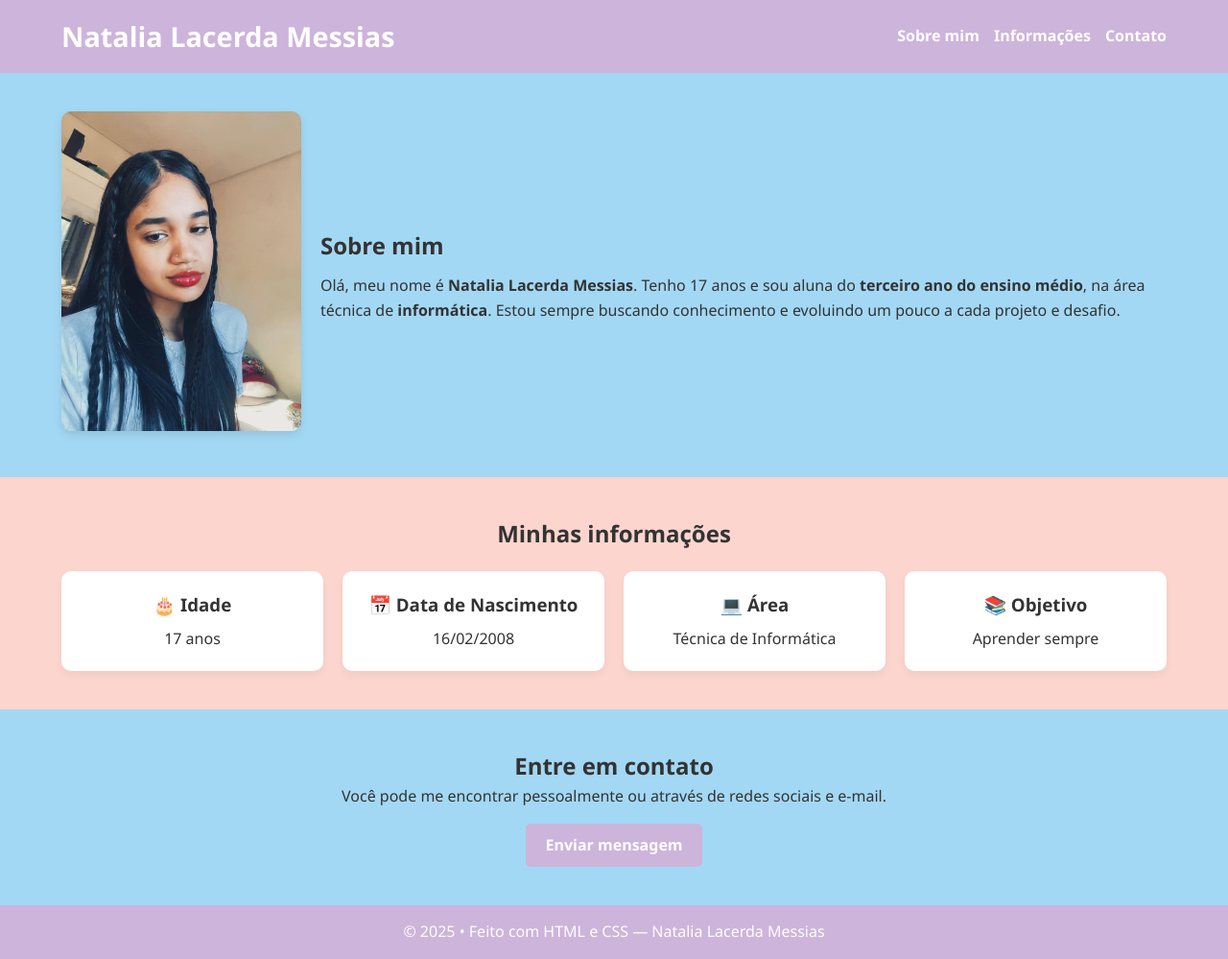
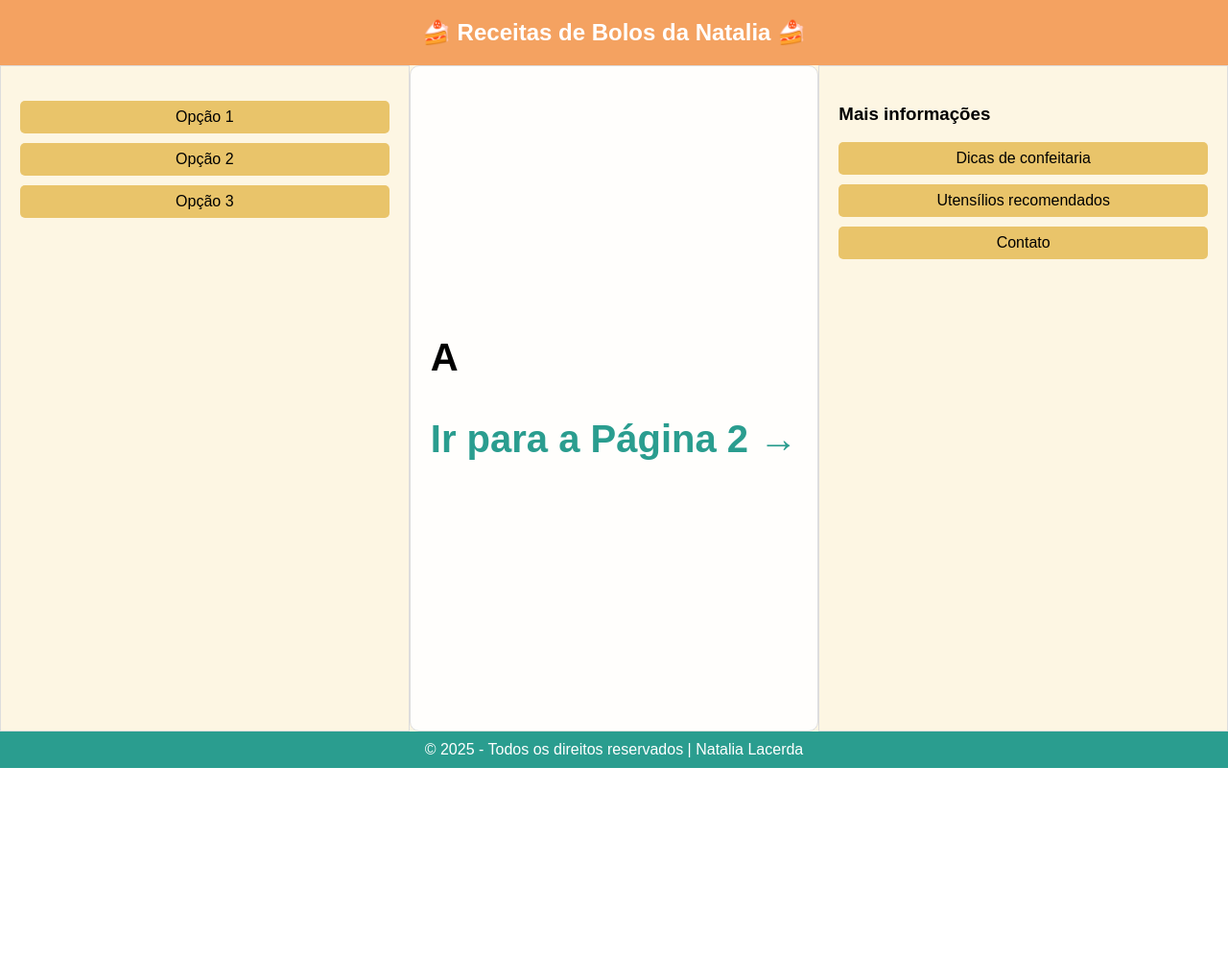
Before and after one commit to Natalia23f/portifolio, a plain HTML site: page index.html in a window 1280 px wide. Shown: the whole page at 96% size. After the commit the page ends 800 px from the top, so only its background shows below. Drawn offline with Linux system fonts and the light colour scheme.

Commit message:
Add files via upload

```diff
--- a/index.html
+++ b/index.html
@@ -1,80 +1,119 @@
 <!DOCTYPE html>
-<html lang="pt-br">
+<html lang="pt-BR">
 <head>
   <meta charset="UTF-8">
-    <meta name="viewport" content="width=device-width, initial-scale=1.0">
-    <title>Apresentação — Natalia Lacerda Messias</title>
-    <link rel="stylesheet" href="main.css">
+  <title>Site de Receitas de Bolo</title>
+  <style>
+    body {
+      margin: 0;
+      font-family: Arial, sans-serif;
+      display: flex;
+      flex-direction: column;
+      height: 100vh;
+    }
+    header {
+      background: #f4a261;
+      padding: 20px;
+      text-align: center;
+      font-size: 24px;
+      font-weight: bold;
+      color: white;
+    }
+    main {
+      flex: 1;
+      display: flex;
+      background: #fdf6e3;
+    }
+    .coluna {
+      flex: 1;
+      padding: 20px;
+      border: 1px solid #ddd;
+      overflow: auto;
+    }
+    .menu-esquerda ul, .menu-direita ul {
+      list-style: none;
+      padding: 0;
+    }
+    .menu-esquerda li, .menu-direita li {
+      margin: 10px 0;
+      cursor: pointer;
+      padding: 8px;
+      background: #e9c46a;
+      border-radius: 5px;
+      text-align: center;
+      transition: 0.3s;
+    }
+    .menu-esquerda li:hover, .menu-direita li:hover {
+      background: #f4a261;
+      color: white;
+    }
+    .conteudo {
+      display: flex;
+      justify-content: center;
+      align-items: center;
+      font-size: 40px;
+      font-weight: bold;
+      background: rgba(255, 255, 255, 0.9);
+      border-radius: 10px;
+      transition: all 0.3s ease-in-out;
+    }
+    .destaque {
+      flex: 2;
+      background: rgba(255, 255, 255, 0.7);
+      backdrop-filter: blur(5px);
+    }
+    footer {
+      background: #2a9d8f;
+      text-align: center;
+      color: white;
+      padding: 10px;
+    }
+    a {
+      text-decoration: none;
+      color: #2a9d8f;
+    }
+    a:hover {
+      text-decoration: underline;
+    }
+  </style>
+  <script>
+    function destacar() {
+      let conteudo = document.getElementById("centro");
+      conteudo.classList.toggle("destaque");
+    }
+  </script>
 </head>
 <body>
+  <header>🍰 Receitas de Bolos da Natalia 🍰</header>
 
-    <!-- Cabeçalho -->
-    <header>
-        <div class="container">
-            <h1>Natalia Lacerda Messias</h1>
-            <nav>
+  <main>
+    <div class="coluna menu-esquerda">
       <ul>
-                    <li><a href="#sobre">Sobre mim</a></li>
-                    <li><a href="#informacoes">Informações</a></li>
-                    <li><a href="#contato">Contato</a></li>
+        <li onclick="destacar()">Opção 1</li>
+        <li onclick="destacar()">Opção 2</li>
+        <li onclick="destacar()">Opção 3</li>
       </ul>
-            </nav>
     </div>
-    </header>
 
-    <!-- Seção Sobre mim -->
-    <section id="sobre" class="sobre">
-        <div class="container sobre-container">
-            <div class="foto">
-                <img src="minha-foto.jpeg" alt="Foto de Natalia Lacerda Messias">
-            </div>
-            <div class="texto">
-                <h2>Sobre mim</h2>
-                <p>Olá, meu nome é <strong>Natalia Lacerda Messias</strong>. Tenho 17 anos e sou aluna do <strong>terceiro ano do ensino médio</strong>, na área técnica de <strong>informática</strong>. Estou sempre buscando conhecimento e evoluindo um pouco a cada projeto e desafio.</p>
+    <div class="coluna conteudo" id="centro">
+      <div>
+        <p>A</p>
+        <p><a href="pagina2.html">Ir para a Página 2 →</a></p>
       </div>
     </div>
-    </section>
 
-    <!-- Seção Informações -->
-    <section id="informacoes" class="informacoes">
-        <div class="container">
-            <h2>Minhas informações</h2>
-            <div class="info-grid">
-                <div class="info-card">
-                    <h3>🎂 Idade</h3>
-                    <p>17 anos</p>
+    <div class="coluna menu-direita">
+      <h3>Mais informações</h3>
+      <ul>
+        <li>Dicas de confeitaria</li>
+        <li>Utensílios recomendados</li>
+        <li>Contato</li>
+      </ul>
     </div>
-                <div class="info-card">
-                    <h3>📅 Data de Nascimento</h3>
-                    <p>16/02/2008</p>
-                </div>
-                <div class="info-card">
-                    <h3>💻 Área</h3>
-                    <p>Técnica de Informática</p>
-                </div>
-                <div class="info-card">
-                    <h3>📚 Objetivo</h3>
-                    <p>Aprender sempre</p>
-                </div>
-            </div>
-        </div>
-    </section>
+  </main>
 
-    <!-- Seção Contato -->
-    <section id="contato" class="contato">
-        <div class="container">
-            <h2>Entre em contato</h2>
-            <p>Você pode me encontrar pessoalmente ou através de redes sociais e e-mail.</p>
-            <a href="#" class="btn">Enviar mensagem</a>
-        </div>
-    </section>
-
-    <!-- Rodapé -->
   <footer>
-        <div class="container">
-            <p>© 2025 • Feito com HTML e CSS — Natalia Lacerda Messias</p>
-        </div>
+    © 2025 - Todos os direitos reservados | Natalia Lacerda
   </footer>
-
 </body>
 </html>
```
Also changed, not shown: pagina2.html (added, +78 -0 lines). Lines whose indentation alone changed are shown as unchanged.
